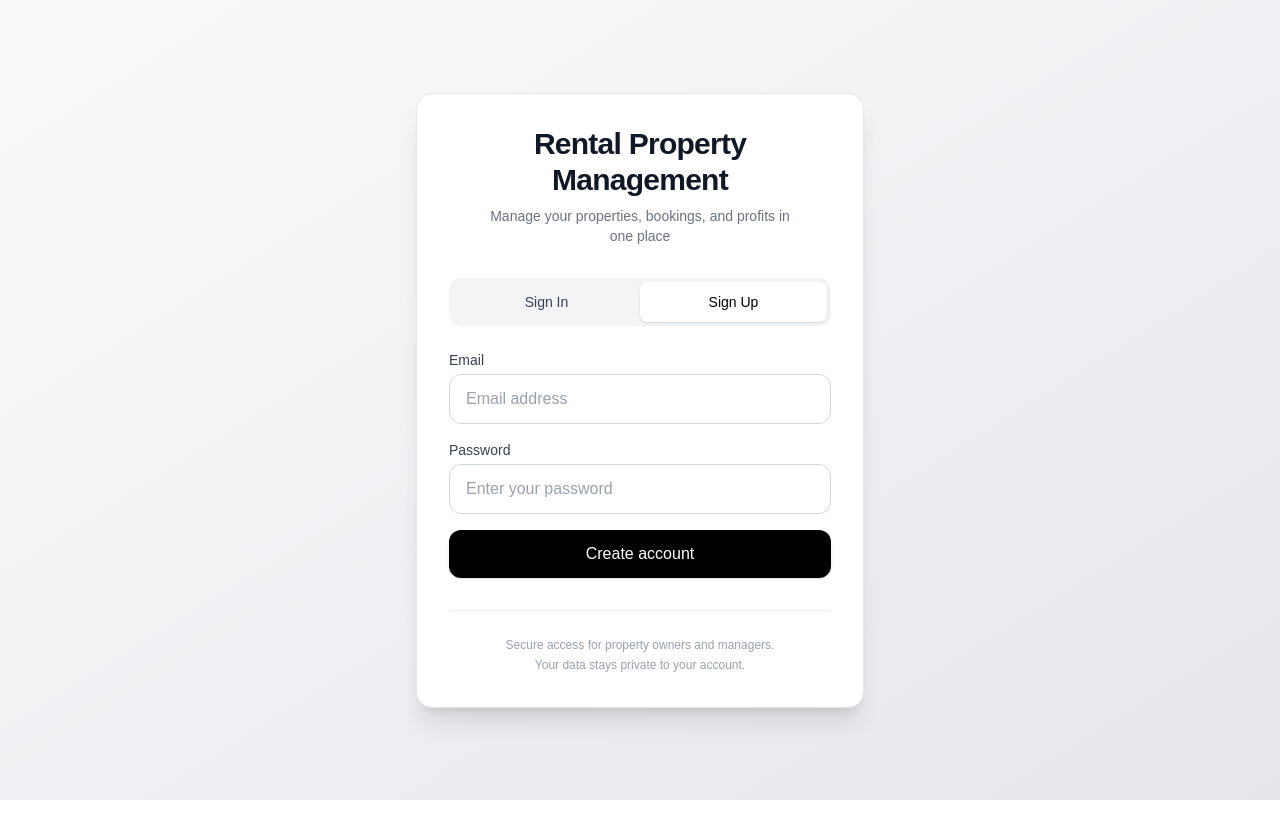
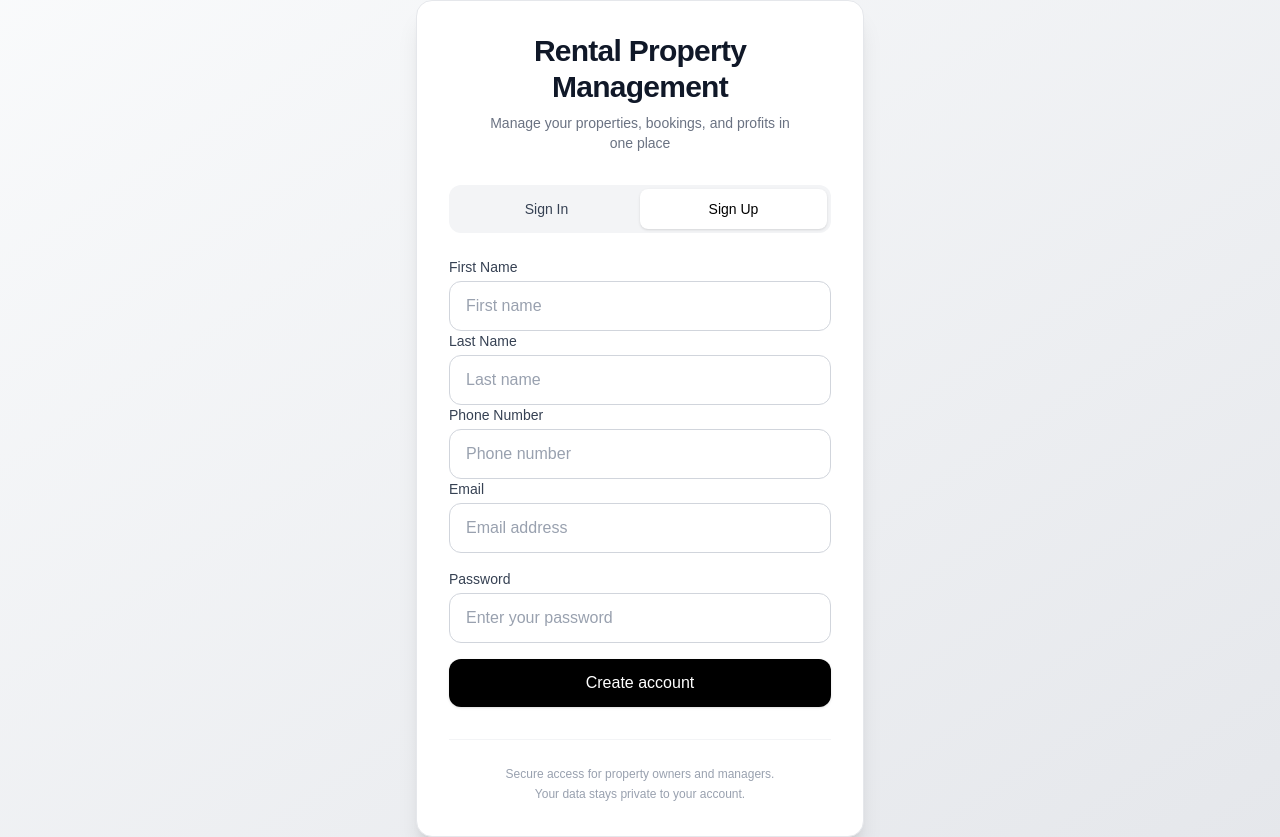
Before and after one commit to restaurantjob714-LT/airbnb-ops-app, a Next.js app: page / in a window 1280 px wide. Both pictures are taken after a click on the button "Sign Up". Before the commit the page ends 800 px from the top, so only its background shows below. Built offline with nearby package versions, Linux system fonts and the light colour scheme.

Commit message:
add signup profile fields

```diff
--- a/app/page.tsx
+++ b/app/page.tsx
@@ -16,6 +16,11 @@ export default function Home() {
   const [bookingInputs, setBookingInputs] = useState<Record<string, any>>({});
   const [expandedProperties, setExpandedProperties] = useState<Record<string, boolean>>({});
 
+
+
+const [firstName, setFirstName] = useState("");
+const [lastName, setLastName] = useState("");
+const [phoneNumber, setPhoneNumber] = useState("");
 
 const [authEmail, setAuthEmail] = useState("");
 const [authPassword, setAuthPassword] = useState("");
@@ -402,10 +407,52 @@ const handleAuth = async () => {
 
 
 
+
+
+
+
+
+
+if (authMode === "signup") {
+  if (!firstName.trim() || !lastName.trim() || !phoneNumber.trim()) {
+    alert("Please fill in first name, last name, and phone number");
+    setAuthLoading(false);
+    return;
+  }
+}
+
+
+
 const { data, error } = await supabase.auth.signUp({
   email: authEmail,
   password: authPassword,
+  options: {
+    data: {
+      first_name: firstName.trim(),
+      last_name: lastName.trim(),
+      phone_number: phoneNumber.trim(),
+    },
+  },
 });
+
+
+
+
+
+
+
+
+
+
+
+
+
+
+
+
+
+
+
 
 setAuthLoading(false);
 
@@ -427,13 +474,35 @@ alert("Account created successfully. You can now sign in.");
 
 
 
+
+
+
+
+
+
+
 const handleSignOut = async () => {
   await supabase.auth.signOut();
   setUser(null);
   setAuthEmail("");
   setAuthPassword("");
+  setFirstName("");
+  setLastName("");
+  setPhoneNumber("");
   setAuthMode("signin");
 };
+
+
+
+
+
+
+
+
+
+
+
+
 
 
 const handleForgotPassword = async () => {
@@ -495,6 +564,84 @@ if (!user) {
               Sign Up
             </button>
           </div>
+
+
+
+
+
+
+
+
+
+
+
+
+
+
+
+
+{authMode === "signup" && (
+  <>
+    <div>
+      <label className="block text-sm font-medium text-gray-700 mb-1">
+        First Name
+      </label>
+      <input
+        type="text"
+        placeholder="First name"
+        value={firstName}
+        onChange={(e) => setFirstName(e.target.value)}
+        className="w-full border border-gray-300 rounded-xl px-4 py-3 bg-white text-black placeholder-gray-400 focus:outline-none focus:ring-2 focus:ring-black focus:border-black transition"
+      />
+    </div>
+
+    <div>
+      <label className="block text-sm font-medium text-gray-700 mb-1">
+        Last Name
+      </label>
+      <input
+        type="text"
+        placeholder="Last name"
+        value={lastName}
+        onChange={(e) => setLastName(e.target.value)}
+        className="w-full border border-gray-300 rounded-xl px-4 py-3 bg-white text-black placeholder-gray-400 focus:outline-none focus:ring-2 focus:ring-black focus:border-black transition"
+      />
+    </div>
+
+    <div>
+      <label className="block text-sm font-medium text-gray-700 mb-1">
+        Phone Number
+      </label>
+      <input
+        type="text"
+        placeholder="Phone number"
+        value={phoneNumber}
+        onChange={(e) => setPhoneNumber(e.target.value)}
+        className="w-full border border-gray-300 rounded-xl px-4 py-3 bg-white text-black placeholder-gray-400 focus:outline-none focus:ring-2 focus:ring-black focus:border-black transition"
+      />
+    </div>
+  </>
+)}
+
+
+
+
+
+
+
+
+
+
+
+
+
+
+
+
+
+
+
+
 
           <div className="space-y-4">
             <div>
@@ -566,7 +713,30 @@ if (!user) {
       <h1 className="text-2xl font-bold mb-4">Dashboard</h1>
 
       <div className="flex flex-col sm:flex-row sm:items-center sm:justify-between gap-3 mb-4">
-        <p>Welcome: {user.email}</p>
+
+
+
+
+
+
+
+
+
+<p>
+  Welcome:{" "}
+  {user?.user_metadata?.first_name && user?.user_metadata?.last_name
+    ? `${user.user_metadata.first_name} ${user.user_metadata.last_name}`
+    : user.email}
+</p>
+
+
+
+
+
+
+
+
+
 
         <button
           className="bg-gray-800 text-white px-4 py-2 rounded w-full sm:w-auto"
```
